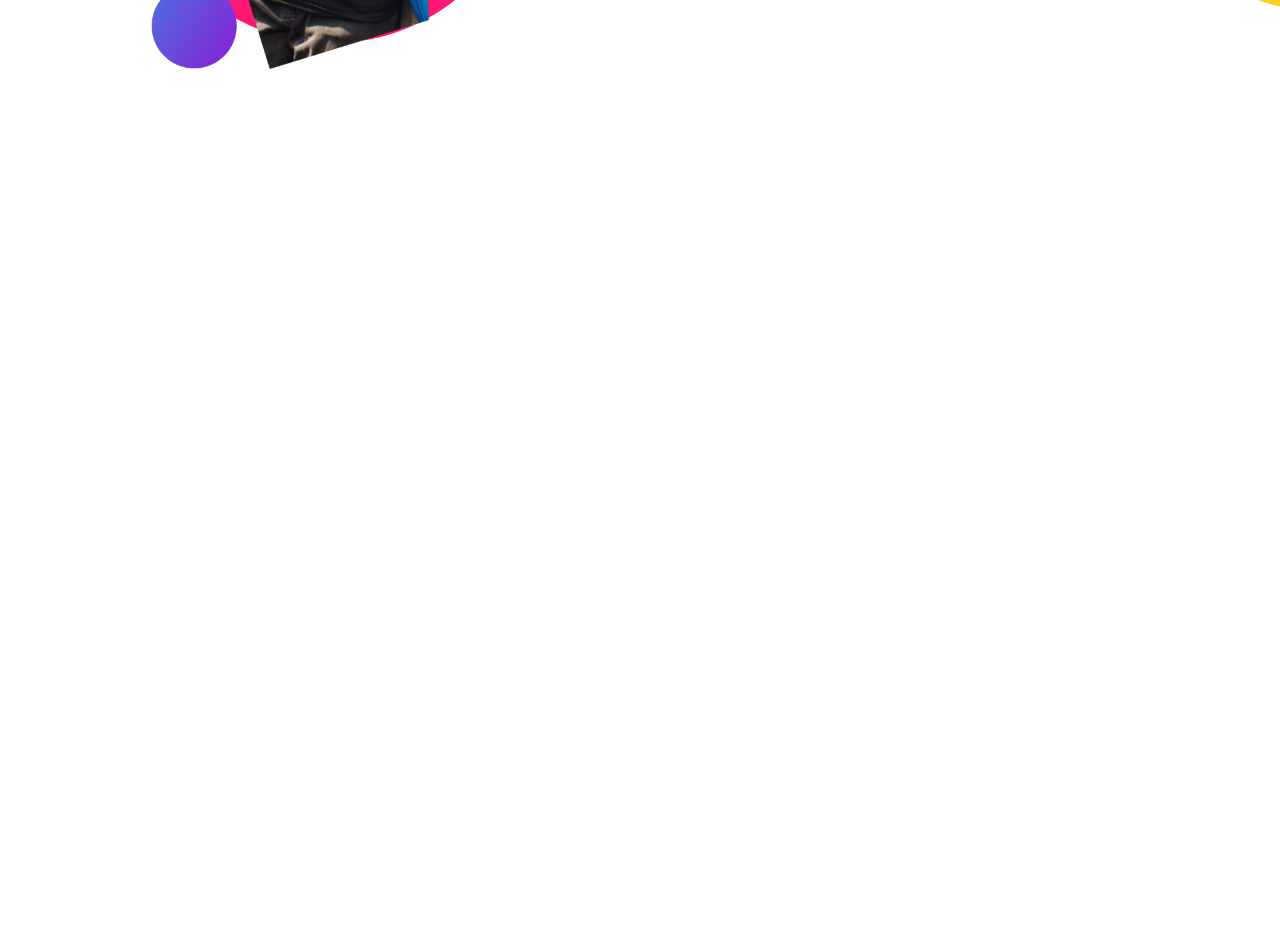
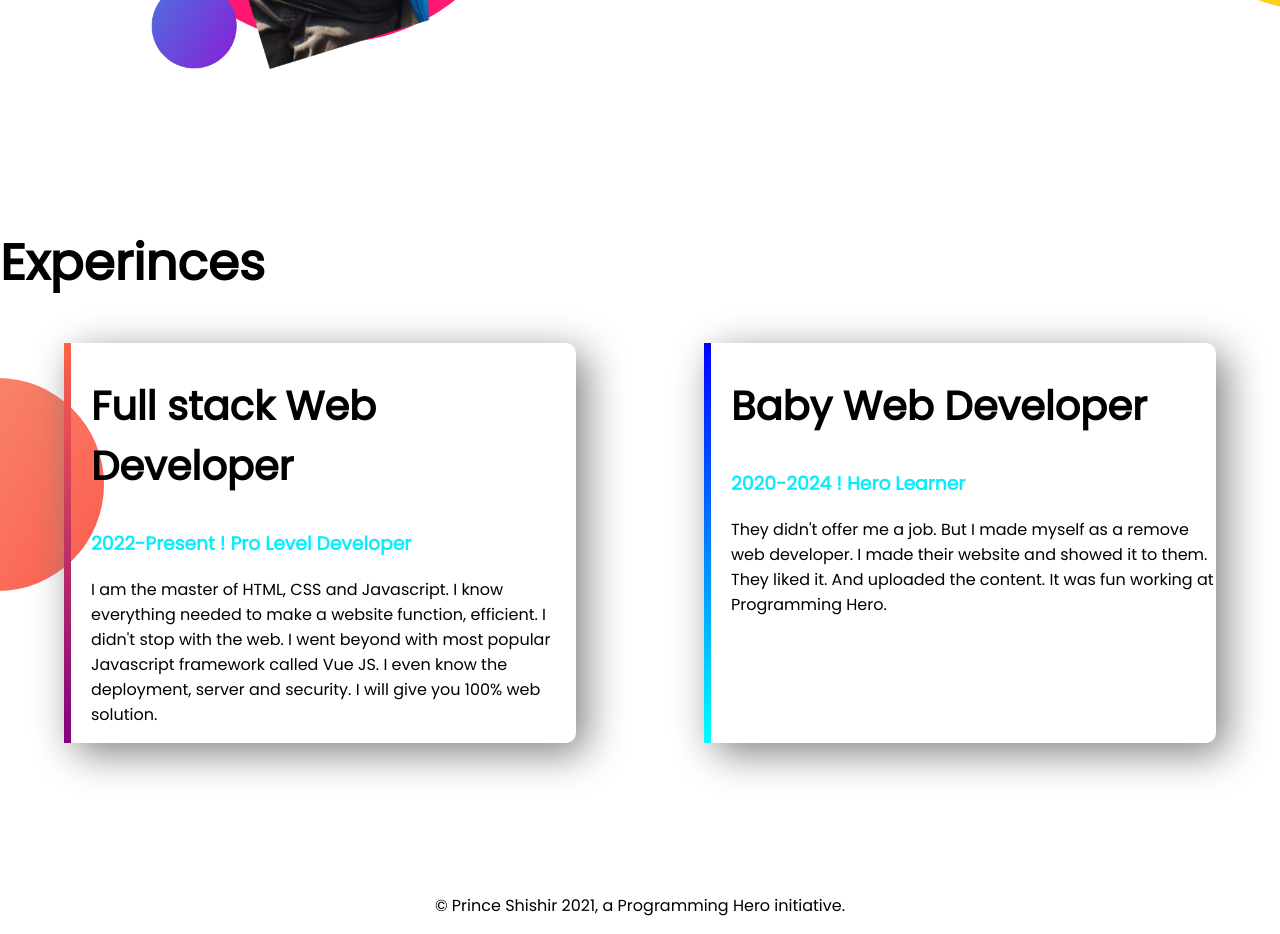
Before and after one commit to Murshed62/developer-portfolio, a plain HTML site: page index.html in a window 1280 px wide. Shown: the part 992-1926 px from the top of the page. Before the commit the page ends 1218 px from the top, so only its background shows below. Drawn offline with Linux system fonts and the light colour scheme.

Commit message:
footer and experience added

```diff
--- a/index.html
+++ b/index.html
@@ -11,7 +11,7 @@
     <link href="https://fonts.googleapis.com/css2?family=Poppins&display=swap" rel="stylesheet">
 </head>
 <body>
-    <section class="top-banner">
+    <section class="top-banner flexible-container">
          <div class="half-width">
             <h1>Welcome To</h1>
             <h1><span class="orange-color">Prince Shishir's</span> World!</h1>
@@ -24,7 +24,7 @@
             <img src="images/shishir.png" alt="Sunglass">
         </div >
     </section>
-    <section class="dream-big">
+    <section class="dream-big flexible-container">
     <div class="half-width">
         <img src="images/pew limo.png" alt="next">
     </div>
@@ -35,5 +35,25 @@
         <a class="link-button" target="_blank" href="">Download Resume</a>
     </div>
     </section>
+    <section class="experience-area">
+        <h1>Experinces</h1>
+       <div class="flexible-container">
+        <div id="full-stack-experience" class="experience-item">
+            <h2>Full stack Web Developer</h2>
+            <h3 class="orange-color">2022-Present ! Pro Level Developer  </h3>
+            <p>I am the master of HTML, CSS and Javascript. I know everything needed to make a website function, efficient. I didn't stop with the web. I went beyond with most popular Javascript framework called Vue JS. I even know the deployment, server and security. I will give you 100% web solution.</p>
+        </div>
+        <div id="web-dev-experiences" class="experience-item">
+            <h2>Baby Web Developer</h2>
+            <h3 class="orange-color">2020-2024 ! Hero Learner</h3>
+            <p>They didn't offer me a job. But I made myself as a remove web developer. I made their website and showed it to them. They liked it. And uploaded the content. It was fun working at Programming Hero.</p>
+
+        </div>
+       </div>
+
+    </section>
+    <footer>
+        <p>© Prince Shishir 2021, a Programming Hero initiative.</p>
+    </footer>
 </body>
 </html>
--- a/style.css
+++ b/style.css
@@ -6,17 +6,23 @@ h1{
     font-size: 50px;
 
 }
+h2{
+    font-size: 40px;
+}
 .orange-color{
     color: rgb(8, 237, 253);
 
 }
-section{
+
+
+.flexible-container{
     display: flex;
     margin-bottom: 150px ;
 }
 .half-width{
     width: 150%;
     padding-left: 7%;
+
 }
 .half-width img{
     width: 80%;
@@ -39,3 +45,31 @@ section{
     background-position: right;
 
 }
+.experience-area{
+    background-image: url(images/exp-bg.png);
+    background-repeat: no-repeat;
+    background-position: left;
+}
+.experience-item{
+    width: 40%;
+    margin-left: 5%;
+    margin-right: 5%;
+    padding-left: 20px;
+    border-radius: 10px;
+    box-shadow: 10px 10px 40px  gray ;
+    border-left: 10px solid;
+}
+#web-dev-experiences{
+    border-left: 7px solid;
+    border-image: linear-gradient(blue, cyan);
+    border-image-slice: 1;
+
+}
+#full-stack-experience{
+    border-left: 7px solid;
+    border-image: linear-gradient(tomato,purple);
+    border-image-slice: 1;
+}
+footer p{
+    text-align:center;
+}
```
Also changed, not shown: images/jhankar.png (deleted), images/jhankar2.png (deleted), showOff/1625510240241-removebg-preview.png (deleted), showOff/86382693_2264513023843277_8295350928425353216_n-removebg-preview.png (deleted), showOff/pew.png (deleted), 4 other files.
